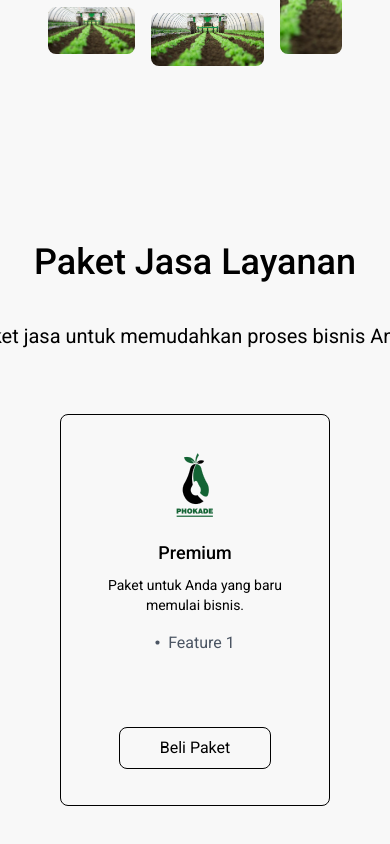
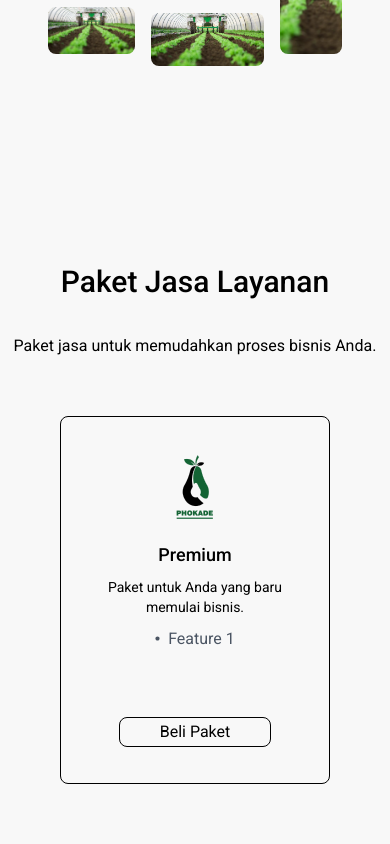
Before and after one commit to Phokade/phokade, a React (Vite) app: page / in a window 390 px wide. Shown: the part 3853-4697 px from the top of the page. Built offline with nearby package versions, Linux system fonts and the light colour scheme.

Commit message:
feat: finist pricing mobile

```diff
--- a/package.json
+++ b/package.json
@@ -10,6 +10,7 @@
 		"preview": "vite preview"
 	},
 	"dependencies": {
+		"framer-motion": "^10.13.0",
 		"react": "^18.2.0",
 		"react-dom": "^18.2.0",
 		"react-icons": "^4.10.1",
--- a/src/layers/Pricing.jsx
+++ b/src/layers/Pricing.jsx
@@ -46,9 +46,9 @@ function Pricing() {
 	return (
 		<>
 			<div name="pricing" className="w-full h-screen flex justify-center items-center font-roboto text-center">
-				<div className="flex flex-col">
-					<h1 className="font-medium text-4xl">Paket Jasa Layanan</h1>
-					<p className="mt-10 text-xl">Paket jasa untuk memudahkan proses bisnis Anda.</p>
+				<div className="flex flex-col leading-3">
+					<h1 className="font-medium text-3xl md:text-4xl">Paket Jasa Layanan</h1>
+					<p className="mt-10 px-5 md:text-xl">Paket jasa untuk memudahkan proses bisnis Anda.</p>
 					<div className="flex gap-20 mt-16">
 						{pricings.map((pricing) => (
 							<PricingCard key={pricing.id} image={pricing.image} title={pricing.title} description={pricing.description} features={pricing.benefits} />
```
Also changed, not shown: 1 other file (tests, documents, lock files or other folders).
